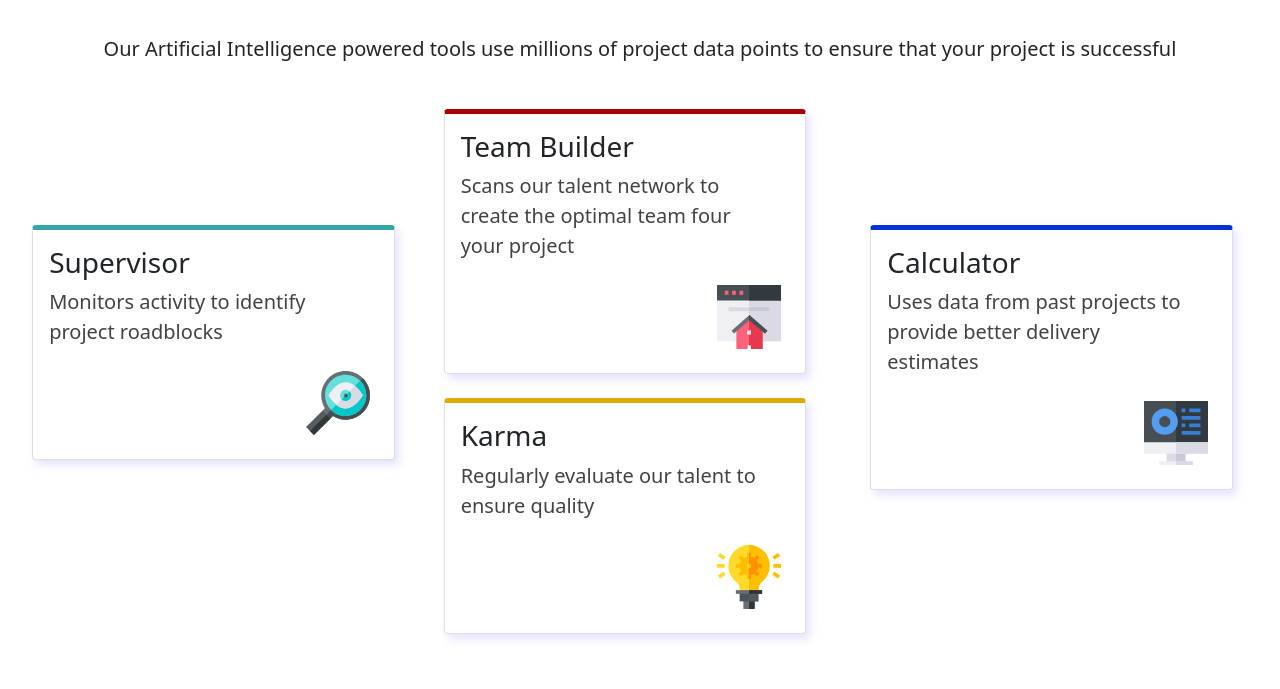
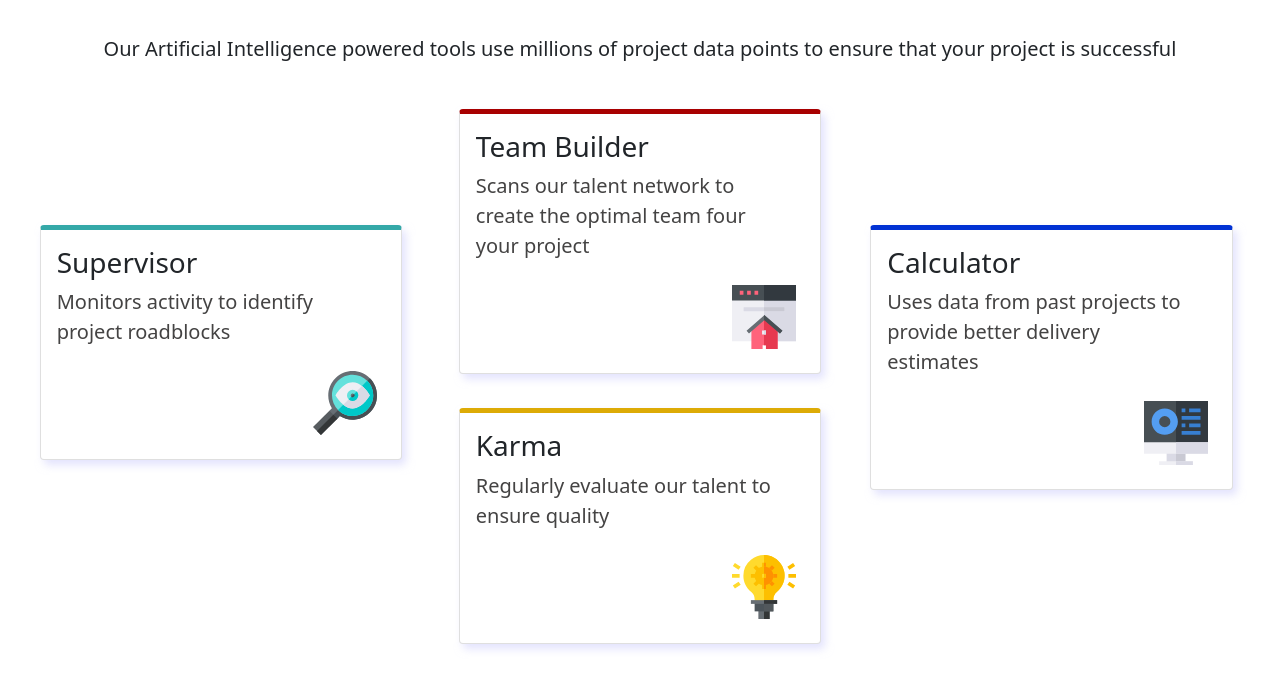
Before and after one commit to ONeillWD/four-card-feature-section, a plain HTML site: page index.html in a window 1280 px wide. Shown: the part 87-776 px from the top of the page. Drawn offline with nearby package versions, Linux system fonts and the light colour scheme; files whose address does not match are found by name.

Commit message:
Add files via upload
Fix center column alignment.

```diff
--- a/index.html
+++ b/index.html
@@ -38,7 +38,7 @@
                     </section>
                 </div><!--/col-->
 
-                <div class="col-12 col-xl-4 mt-4">
+                <div id="center-col" class="col-12 col-xl-4 mt-4">
                     <!--Team Builder-->
                     <section>
                         <div id="team-card" class="card p-3">
--- a/style.css
+++ b/style.css
@@ -47,4 +47,9 @@ h2 {
         margin-top: 30%;
         margin-right: 5%;
     }
+
+    section {
+        display: flex;
+        justify-content: center;
+    }
 }
```
